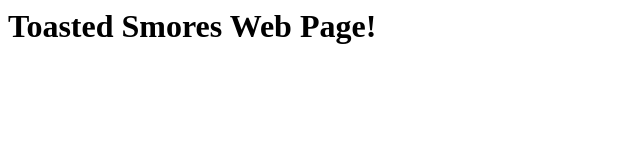
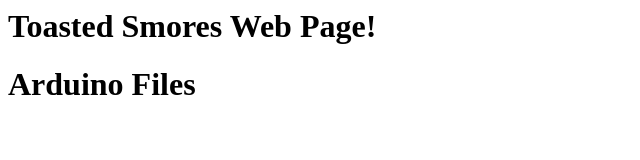
Before and after one commit to saikiranra/toastedsmores, a plain HTML site: page index.html in a window 1280 px wide. Shown: the whole page, without its empty margins (0-640 px from the left). Drawn offline with Linux system fonts and the light colour scheme.

Commit message:
Added Arduino directory.

```diff
--- a/index.html
+++ b/index.html
@@ -1,3 +1,5 @@
 <html>
 	<h1>Toasted Smores Web Page!<h1>
 </html>
+
+<h1>Arduino Files</h1>
```
Also changed, not shown: 1 other file.
